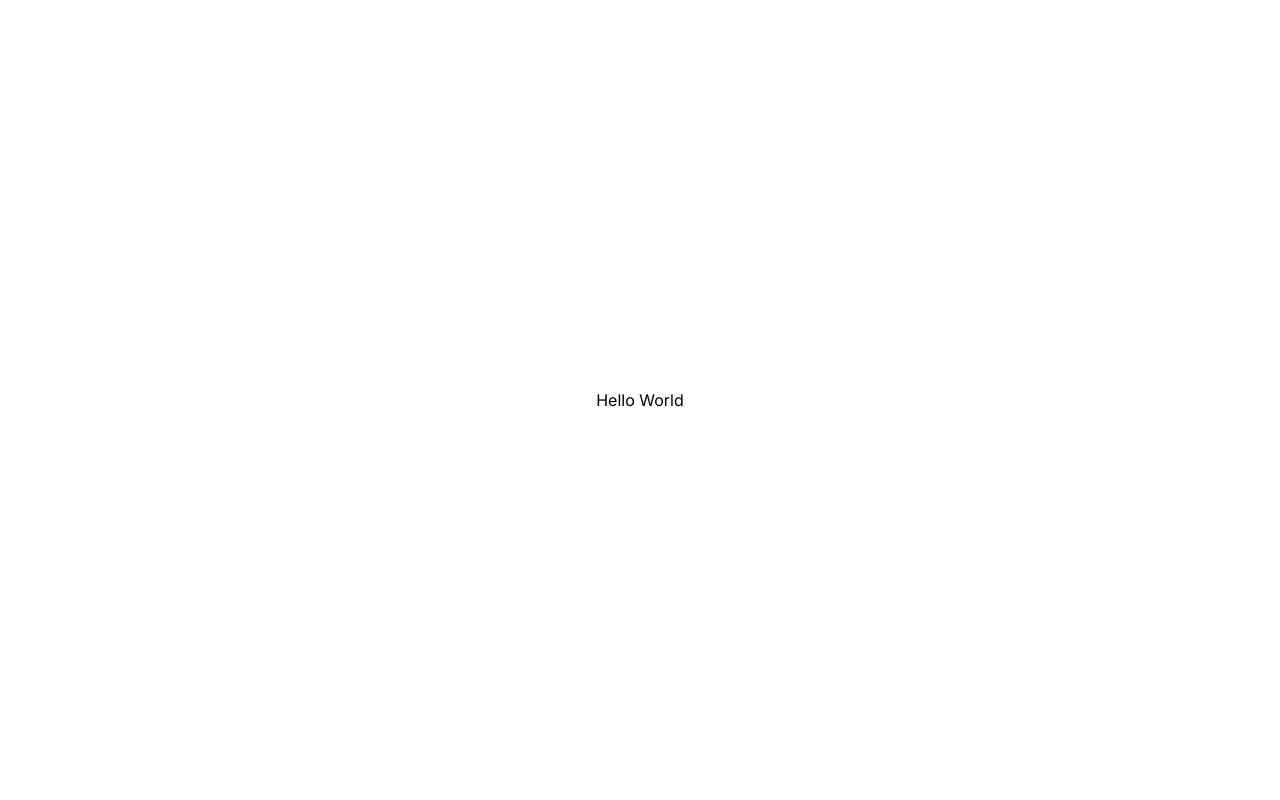
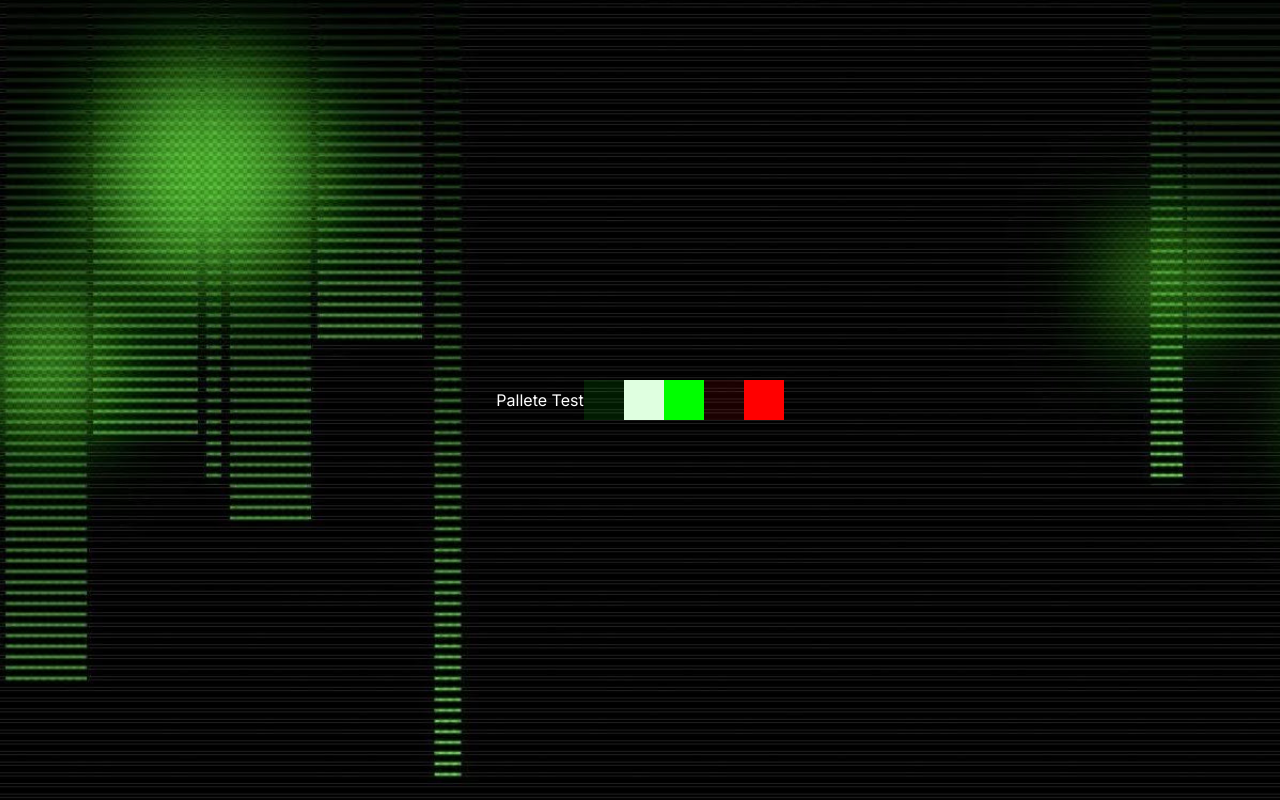
Before and after one commit to acm-ucr/cyber-website, a Next.js app: page / in a window 1280 px wide. Built offline with nearby package versions, Linux system fonts and the light colour scheme.

Commit message:
Adding cyber colors and background-image

```diff
--- a/src/app/globals.css
+++ b/src/app/globals.css
@@ -2,5 +2,20 @@
 
 @theme inline {
   --font-cyber-main: var(--font-cyber-main);
-  --color-cyber-lightgreen-100: #dfffe0;
+  --color-cyber-lightgreen: #dfffe0;
+  --color-cyber-neongreen: #00ff00;
+  --color-cyber-darkgreen: #00ff001a;
+  --color-cyber-black: #0000001a;
+  --color-cyber-white: #ffffff;
+  --color-cyber-red: #ff0000;
+  --color-cyber-darkred: #ff00001a;
 }
+
+body {
+  background-image: url("/cyber_background.jpg");
+  background-position: top;
+  color: var(--color-cyber-white);
+  background-repeat: no-repeat;
+  background-color: #000000;
+  background-size: cover;
+}
--- a/src/app/page.tsx
+++ b/src/app/page.tsx
@@ -1,7 +1,12 @@
 const Home = () => {
   return (
     <div className="flex h-screen w-screen items-center justify-center">
-      Hello World
+      Pallete Test
+      <div className="bg-cyber-darkgreen h-10 w-10"></div>
+      <div className="bg-cyber-lightgreen h-10 w-10"></div>
+      <div className="bg-cyber-neongreen h-10 w-10"></div>
+      <div className="bg-cyber-darkred h-10 w-10"></div>
+      <div className="bg-cyber-red h-10 w-10"></div>
     </div>
   );
 };
```
Also changed, not shown: public/cyber_background.jpg (added).
